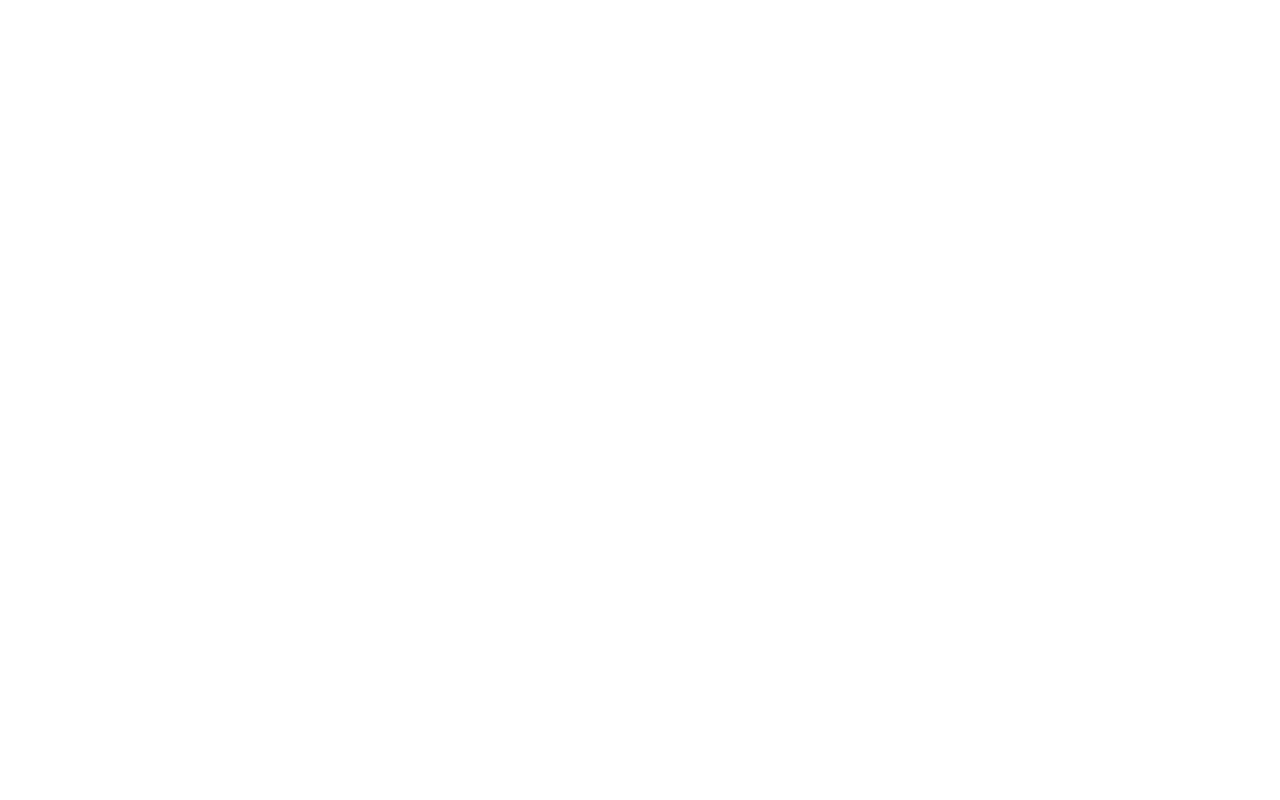
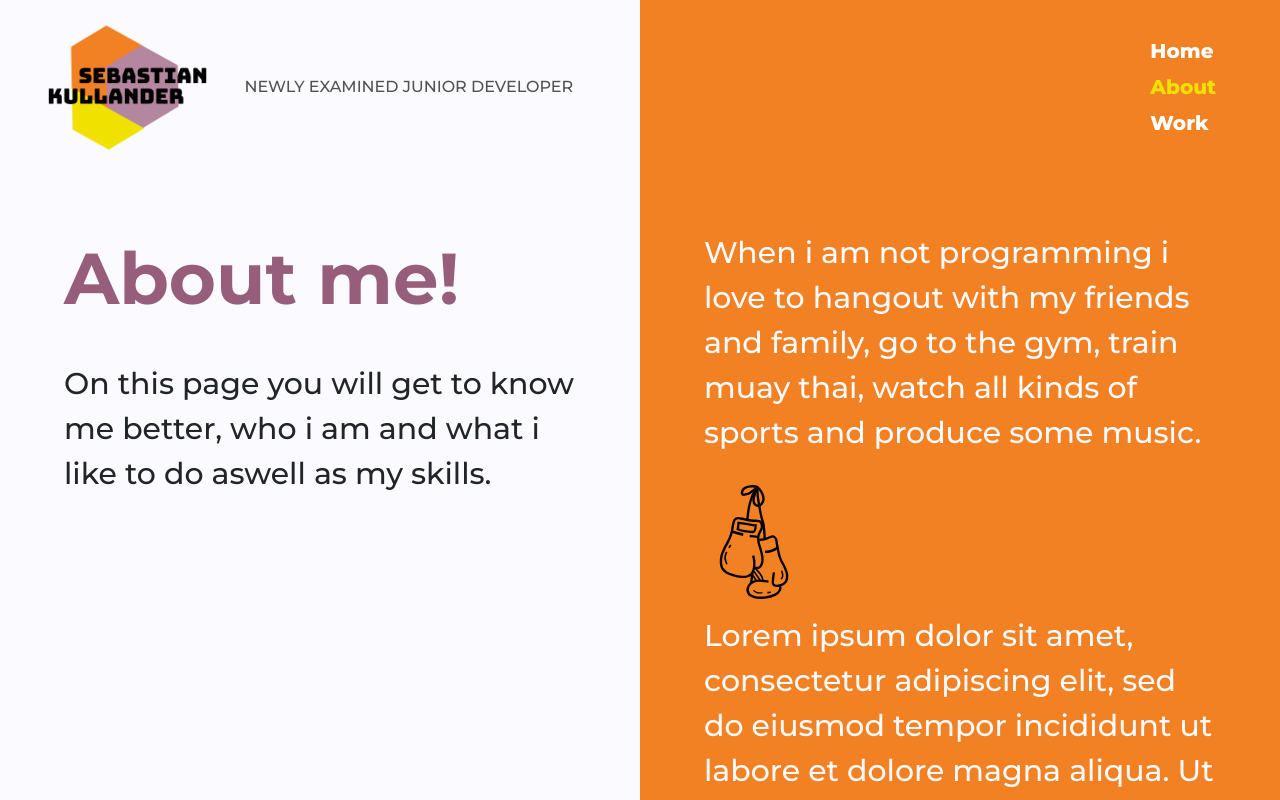
Before and after one commit to KullanderSebastian/my-portfolio, a website: page about.html in a window 1280 px wide. Drawn offline with nearby package versions, Linux system fonts and the light colour scheme; a script that the page names is missing.

Commit message:
changed structure abit and added some transitions

```diff
--- a/about.html
+++ b/about.html
@@ -9,10 +9,43 @@
         <link rel="stylesheet" href="https://stackpath.bootstrapcdn.com/bootstrap/4.3.1/css/bootstrap.min.css" integrity="sha384-ggOyR0iXCbMQv3Xipma34MD+dH/1fQ784/j6cY/iJTQUOhcWr7x9JvoRxT2MZw1T" crossorigin="anonymous">
         <link rel="stylesheet" href="style.css">
 
-        <title>Portfolio</title>
+        <title>About</title>
     </head>
 
     <body>
+        <div id="swup" class="container-fluid about">
+            <div class="row">
+                <div class="col-md-6 desktop-left-column">
+                    <nav>
+                        <img src="./img/sklogo.png" alt="Logo">
+                        <p>NEWLY EXAMINED JUNIOR DEVELOPER</p>
+                    </nav>
+                    <div class="transition-fade-opacity">
+                        <h1>About me!</h1>
+                        <p>On this page you will get to know me better, who i am and what i like to do aswell as my skills.</p>
+                    </div>
+                </div>
+                <div class="col-md-6 desktop-right-column transition-fade-translate">
+                    <ul class="navbar-nav">
+                        <li class="nav-item">
+                            <a class="nav-link" href="/dbwebb-kurser/minPortfolio/index.html">Home</a>
+                        </li>
+                        <li class="nav-item">
+                            <a class="nav-link active" href="/dbwebb-kurser/minPortfolio/about.html">About</a>
+                        </li>
+                        <li class="nav-item">
+                            <a class="nav-link" href="#">Work</a>
+                        </li>
+                    </ul>
+                    <div class="text-content">
+                        <p>When i am not programming i love to hangout with my friends and family, go to the gym,
+                        train muay thai, watch all kinds of sports and produce some music.</p>
+                        <img class="boxinggloves" src="./img/boxinggloves.svg" alt="boxinggloves">
+                        <p>Lorem ipsum dolor sit amet, consectetur adipiscing elit, sed do eiusmod tempor incididunt ut labore et dolore magna aliqua. Ut enim ad minim veniam, quis nostrud exercitation ullamco laboris nisi ut aliquip ex ea commodo consequat. Duis aute irure dolor in reprehenderit in voluptate velit esse cillum dolore eu fugiat nulla pariatur. Excepteur sint occaecat cupidatat non proident, sunt in culpa qui officia deserunt mollit anim id est laborum.</p>
+                    </div>
+                </div>
+            </div>
+        </div>
 
         <script src="https://code.jquery.com/jquery-3.3.1.slim.min.js" integrity="sha384-q8i/X+965DzO0rT7abK41JStQIAqVgRVzpbzo5smXKp4YfRvH+8abtTE1Pi6jizo" crossorigin="anonymous"></script>
         <script src="https://cdnjs.cloudflare.com/ajax/libs/popper.js/1.14.7/umd/popper.min.js" integrity="sha384-UO2eT0CpHqdSJQ6hJty5KVphtPhzWj9WO1clHTMGa3JDZwrnQq4sF86dIHNDz0W1" crossorigin="anonymous"></script>
--- a/input.scss
+++ b/input.scss
@@ -1,5 +1,6 @@
 $princetonOrange: #F28123;
 $titaniumYellow: #F0E100;
+$secondaryTitaniumYellow: #FFF570;
 $englishLavender: #975E7C;
 $secondaryEnglishLavender: #B88EA5;
 $ghostWhite: #FAFAFF;
@@ -17,7 +18,7 @@ $pageOuterWidthPadding: 5vw;
 
 body {
     padding: 0;
-    //background-color: $ghostWhite!important;
+    background-color: $ghostWhite;
     //background: linear-gradient(90deg, $ghostWhite 50%, $titaniumYellow 50%);
 }
 
@@ -25,7 +26,6 @@ body {
     font-family: $primaryFont;
 }
 
-.index {
 .desktop-left-column {
     background-color: $ghostWhite;
     padding-left: $pageOuterWidthPadding;
@@ -65,7 +65,18 @@ body {
     background-color: $titaniumYellow;
     padding-left: $pageOuterWidthPadding;
     padding-right: $pageOuterWidthPadding;
+    overflow: auto;
     height: 100vh;
+
+    p {
+        font-size: 30px;
+        font-weight: 500;
+        color: $ghostWhite;
+    }
+
+    .text-content {
+        margin-top: 45%;
+    }
 
     .myself {
         width: 300px;
@@ -79,11 +90,21 @@ body {
         margin: auto;
     }
 
+    .boxinggloves {
+        width: 100px;
+    }
+
     .navbar-nav {
         font-size: 20px;
         font-weight: 800;
         padding-top: 33px;
         float: right;
+        //position: fixed;
+        //right: calc(5vw - 30px);
+        //background-color: $englishLavender;
+        //padding-right: 30px;
+        //padding-left: 30px;
+        //padding-bottom: 25px;
 
         li {
             line-height: 1em;
@@ -99,7 +120,46 @@ body {
 
         a:hover {
             color: $secondaryEnglishLavender;
+            transition: 0.2s;
         }
     }
 }
+
+.about {
+    .desktop-right-column {
+        background-color: $princetonOrange;
     }
+
+    .navbar-nav {
+        a {
+            color: white;
+        }
+
+        .active {
+            color: $titaniumYellow;
+        }
+
+        a:hover {
+            color: $secondaryTitaniumYellow;
+            transition: 0.2s;
+        }
+    }
+}
+
+.transition-fade-translate {
+    transition: 0.5s;
+    transform: translateX(0);
+}
+
+html.is-animating .transition-fade-translate {
+    transform: translateX(55vw);
+}
+
+.transition-fade-opacity {
+    transition: 0.5s;
+    opacity: 1;
+}
+
+html.is-animating .transition-fade-opacity {
+    opacity: 0;
+}
--- a/js/index.js
+++ b/js/index.js
@@ -1,12 +1 @@
-/*const swup = new Swup();
-
-var links = document.getElementsByClassName("nav-link");
-
-// Loop through the buttons and add the active class to the current/clicked button
-for (var i = 0; i < links.length; i++) {
-  links[i].addEventListener("click", function() {
-    var current = document.getElementsByClassName("active");
-    current[0].className = current[0].className.replace(" active", "");
-    this.className += " active";
-  });
-}*/
+const swup = new Swup();
```
Also changed, not shown: index.html (+9 -7 lines), style.css, 1 other file. Lines whose indentation alone changed are shown as unchanged.
